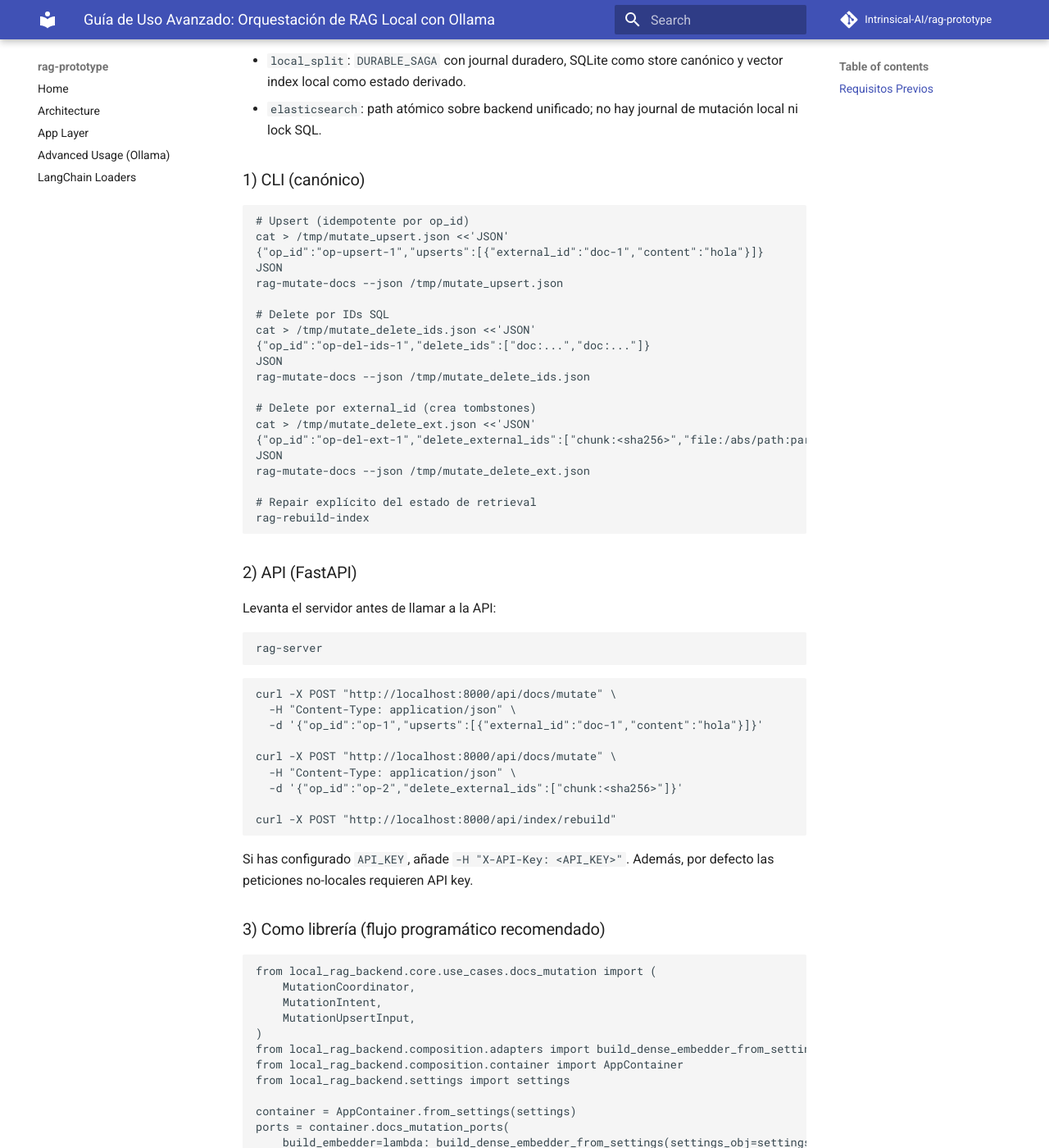
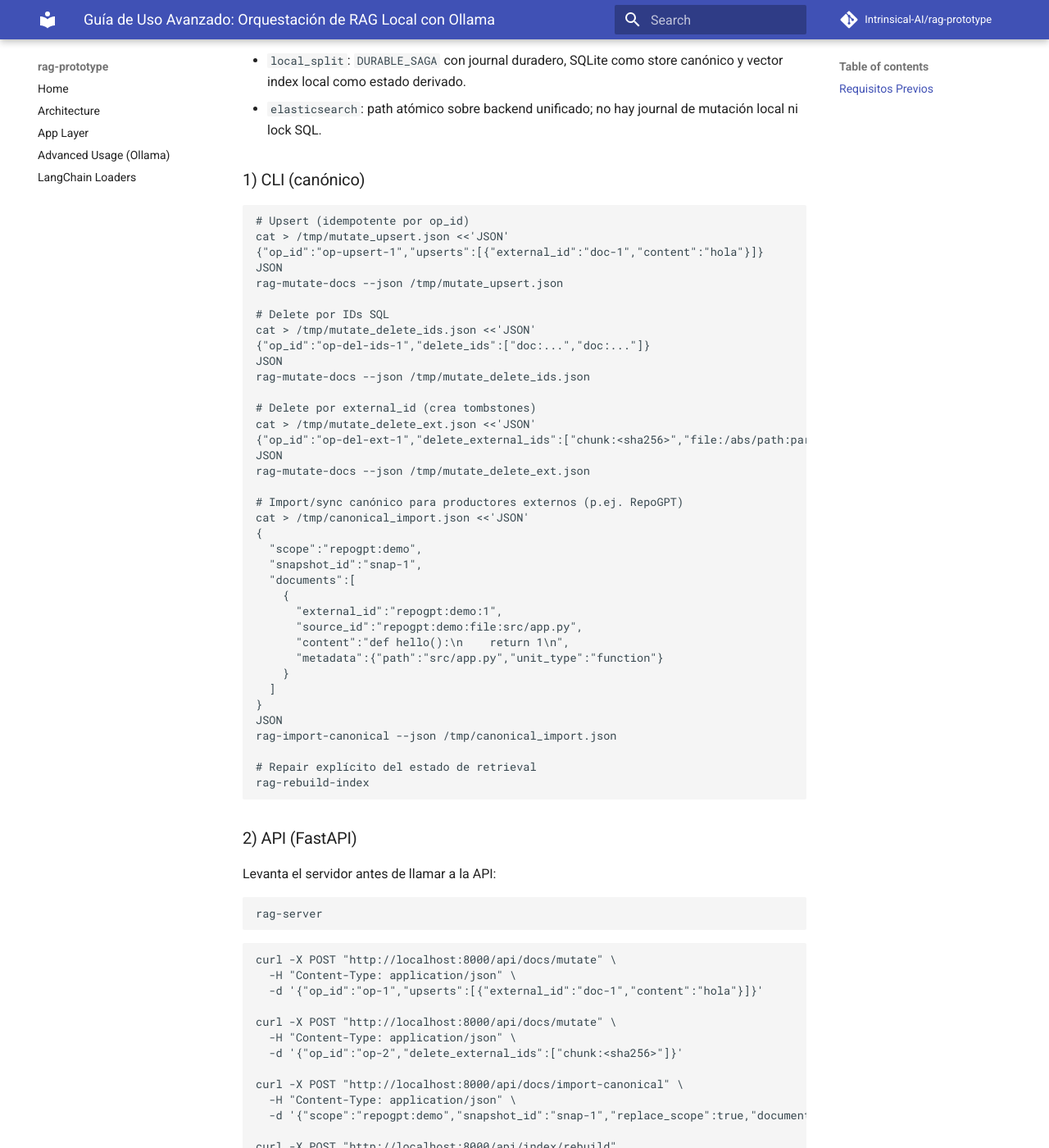
Before and after one commit to Intrinsical-AI/rag-prototype, an MkDocs documentation site: the page built from docs/USAGE.md, in a window 1280 px wide and 1400 px high, scrolled down 5394 px. Shown: the whole window at 82% size. Built offline with MkDocs 1.6.1 and Material for MkDocs 9.7.7, drawn with Linux system fonts in a browser that asks for light colours; comment, search, counter and statistics services are not loaded; some of the changed text lies outside the part shown.

Commit message:
docs: add canonical import examples to README and USAGE guide
Document the new import-canonical HTTP endpoint and CLI command with curl
and CLI invocation examples. Note scope/snapshot synchronization semantics
and replace_scope behavior.

````diff
--- a/docs/USAGE.md
+++ b/docs/USAGE.md
@@ -259,6 +259,23 @@ cat > /tmp/mutate_delete_ext.json <<'JSON'
 JSON
 rag-mutate-docs --json /tmp/mutate_delete_ext.json
 
+# Import/sync canónico para productores externos (p.ej. RepoGPT)
+cat > /tmp/canonical_import.json <<'JSON'
+{
+  "scope":"repogpt:demo",
+  "snapshot_id":"snap-1",
+  "documents":[
+    {
+      "external_id":"repogpt:demo:1",
+      "source_id":"repogpt:demo:file:src/app.py",
+      "content":"def hello():\n    return 1\n",
+      "metadata":{"path":"src/app.py","unit_type":"function"}
+    }
+  ]
+}
+JSON
+rag-import-canonical --json /tmp/canonical_import.json
+
 # Repair explícito del estado de retrieval
 rag-rebuild-index
 ```
@@ -279,6 +296,10 @@ curl -X POST "http://localhost:8000/api/docs/mutate" \
 curl -X POST "http://localhost:8000/api/docs/mutate" \
   -H "Content-Type: application/json" \
   -d '{"op_id":"op-2","delete_external_ids":["chunk:<sha256>"]}'
+
+curl -X POST "http://localhost:8000/api/docs/import-canonical" \
+  -H "Content-Type: application/json" \
+  -d '{"scope":"repogpt:demo","snapshot_id":"snap-1","replace_scope":true,"documents":[{"external_id":"repogpt:demo:1","source_id":"repogpt:demo:file:src/app.py","content":"def hello():\n    return 1\n","metadata":{"path":"src/app.py","unit_type":"function"}}]}'
 
 curl -X POST "http://localhost:8000/api/index/rebuild"
 ```
@@ -319,6 +340,7 @@ Notas:
 * En `local_split`, el rebuild recompone el índice vectorial local desde el store canónico.
 * En `elasticsearch`, el rebuild re-embebe los documentos del índice de documentos y actualiza los vectores in-place.
 * El rebuild completo queda para reparación explícita (`rag-rebuild-index` / `POST /api/index/rebuild`), no como fallback normal de mutación.
+* `rag-import-canonical` / `POST /api/docs/import-canonical` hacen sync por `scope + snapshot_id`; con `replace_scope=true` eliminan documentos obsoletos sin crear tombstones.
 
 ---
 
````
Also changed, not shown: README.md (+8 -1 lines).
